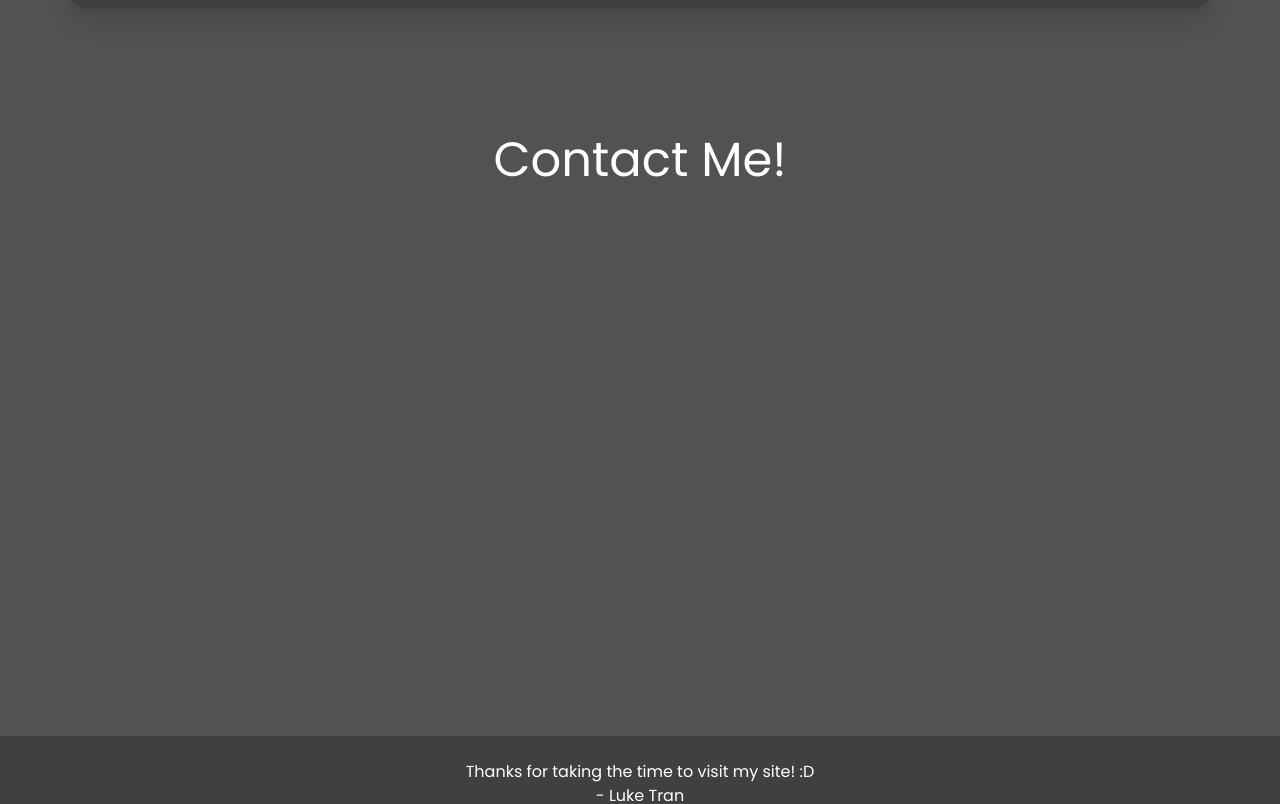
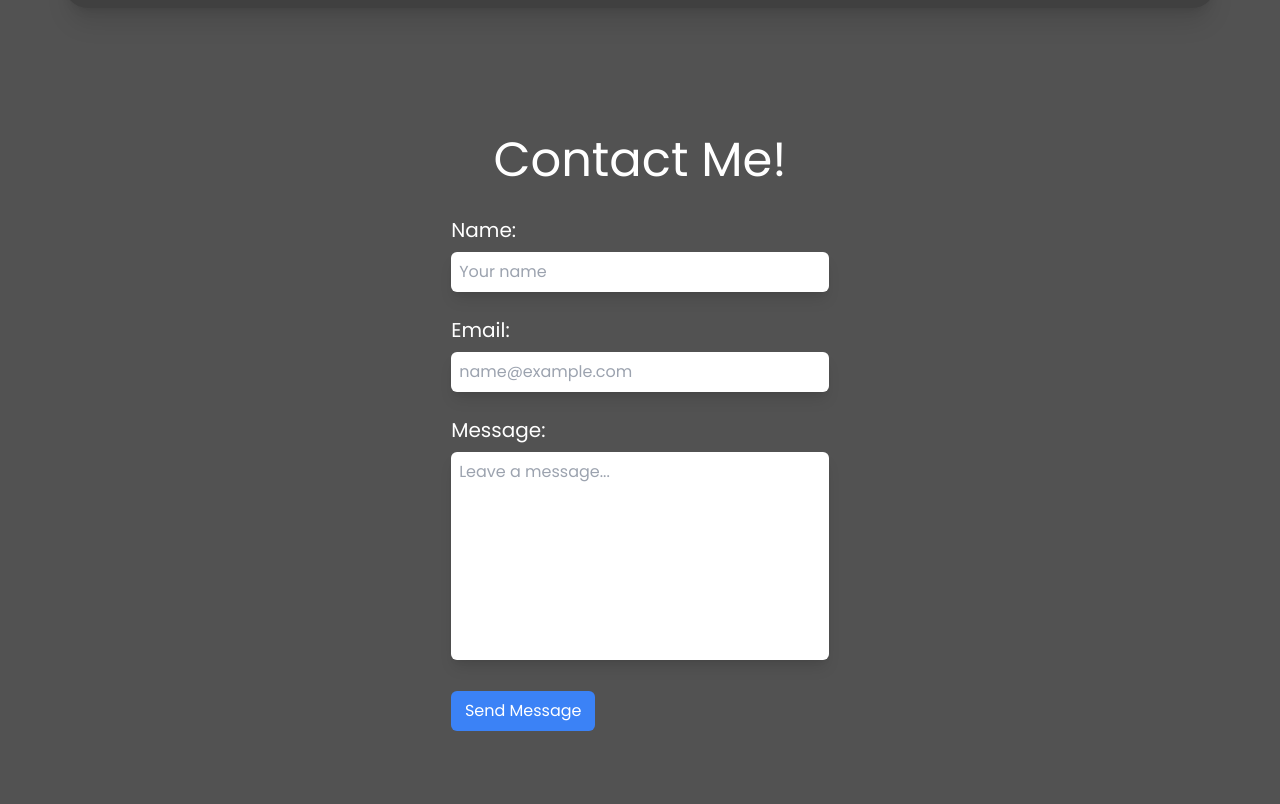
Before and after one commit to luket8032/luke-portfolio, a React (Create React App) app: page / in a window 1280 px wide. Shown: the part 2720-3524 px from the top of the page. Built offline with nearby package versions, Linux system fonts and the light colour scheme.

Commit message:
Added input fields

```diff
--- a/src/components/Contact.jsx
+++ b/src/components/Contact.jsx
@@ -1,9 +1,27 @@
 import React from 'react'
+import './contact.css'
 
 const Contact = () => {
   return (
-    <div className='font-poppins text-white h-[600px]' id='contact'>
-        <h1 className='text-5xl text-center m-[10%]'>Contact Me!</h1>
+    <div className='font-poppins text-white h-fit m-[10%]' id='contact'>
+        <h1 className='text-5xl text-center'>Contact Me!</h1>
+        <div className='font-poppins text-white m-auto w-[40%] items-center' id='contact form'>
+          <form className='place-content-center p-4'>
+            <div className='py-2'>
+              <label for='name'className='text-xl my-2'>Name: </label>
+              <input id='name' className='rounded-md w-full text-black p-2 shadow-lg' placeholder='Your name'></input>
+            </div>
+            <div className='py-2'>
+              <label for='email'className='text-xl my-2'>Email: </label>
+              <input id='email' className='rounded-md w-full text-black p-2 shadow-lg' placeholder='name@example.com'></input>
+            </div>
+            <div className='py-2'>
+              <label for='message'className='text-xl my-2'>Message: </label>
+              <textarea id='message' rows={8} className='rounded-md w-full text-black p-2 shadow-lg' placeholder='Leave a message...'></textarea>
+            </div>
+            <button type='submit' className='my-4 h-10 w-36 bg-blue-500 rounded-md'>Send Message</button>
+          </form>
+        </div>
     </div>
   )
 }
--- /dev/null
+++ b/src/components/contact.css
@@ -0,0 +1,7 @@
+input, label {
+    display:block;
+}
+
+textarea {
+    resize: none;
+  }
```
